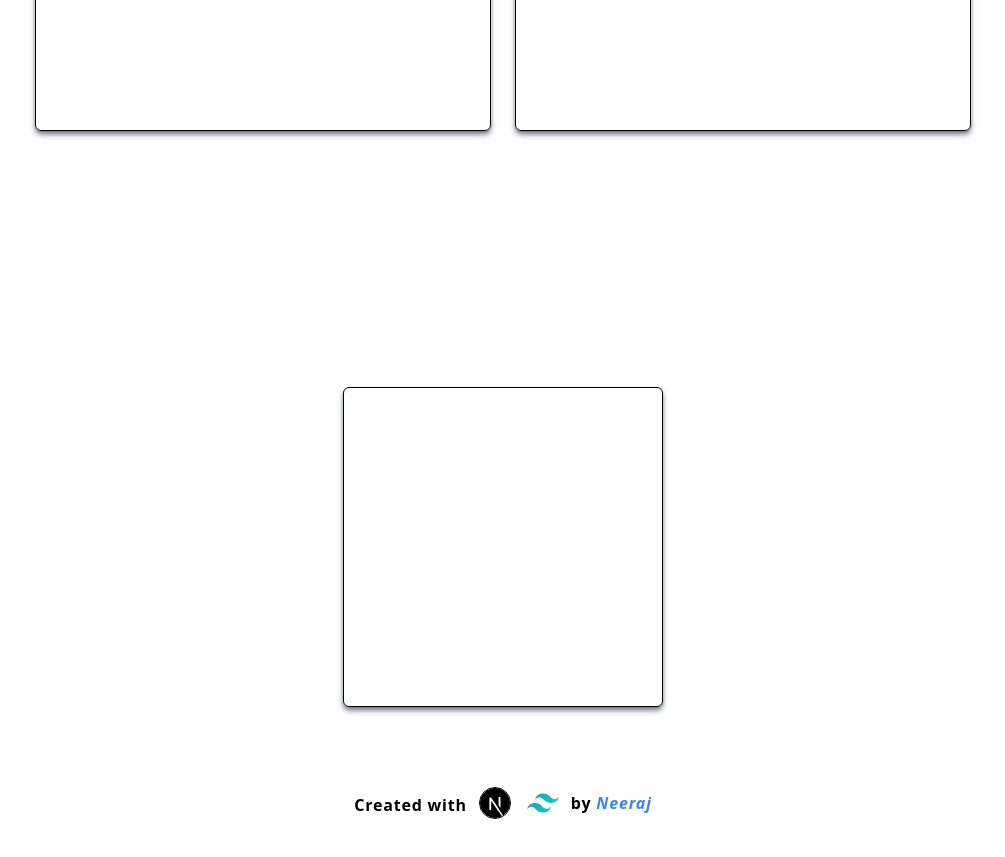
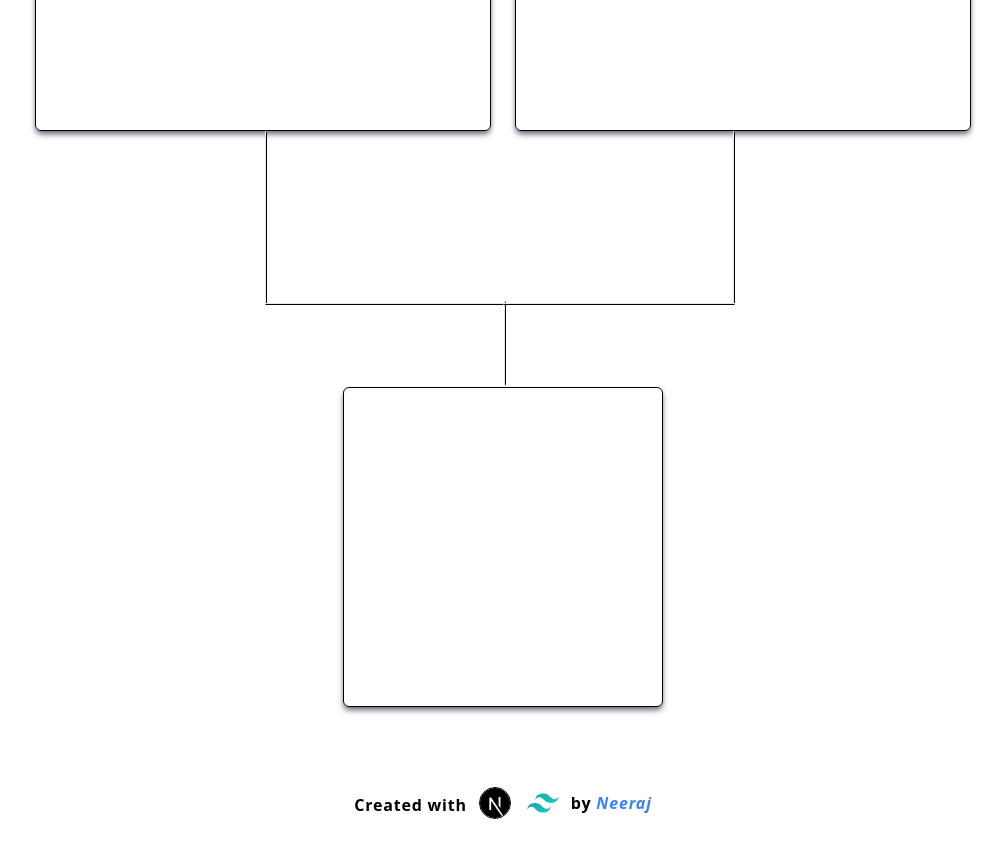
Before and after one commit to NeerajChinna123/SafeMail, a Next.js app: page / in a window 1280 px wide. Shown: the part 3220-4077 px from the top of the page, without its empty margins (137-1142 px from the left). Built offline with nearby package versions, Linux system fonts and the light colour scheme.

Commit message:
Minor Fixes

```diff
--- a/src/components/ImageWithBoundingBox.tsx
+++ b/src/components/ImageWithBoundingBox.tsx
@@ -10,20 +10,20 @@ export const ImageWithBoundingBox = (props: any) => {
         position: 'absolute',
         border: '2px solid red',
         // Using the first prediction for demonstration
-        left: apiCallresponse?.predictions[0].x / 5.3 + 'px',
-        top: apiCallresponse?.predictions[0].y / 6.6 + 'px',
-        width: apiCallresponse?.predictions[0].width / 4.8 + 'px',
-        height: apiCallresponse?.predictions[0].height / 4.8 + 'px'
+        left: apiCallresponse?.predictions[0]?.x / 5.09 + 'px',
+        top: apiCallresponse?.predictions[0]?.y / 6.2 + 'px',
+        width: apiCallresponse?.predictions[0]?.width / 4.8 + 'px',
+        height: apiCallresponse?.predictions[0]?.height / 4.8 + 'px'
     };
 
     const boxStyle1 = {
         position: 'absolute',
         border: '2px solid blue',
         // Using the first prediction for demonstration
-        left: apiCallresponse?.predictions[0].x / 5.3 + 'px',
-        top: apiCallresponse?.predictions[0].y / 6.6 + 'px',
-        width: apiCallresponse?.predictions[0].width / 4.8 + 'px',
-        height: apiCallresponse?.predictions[0].height / 4.8 + 'px'
+        left: apiCallresponse?.predictions[0]?.x / 5 + 'px',
+        top: apiCallresponse?.predictions[0]?.y / 6.2 + 'px',
+        width: apiCallresponse?.predictions[0]?.width / 4.8 + 'px',
+        height: apiCallresponse?.predictions[0]?.height / 4.8 + 'px'
     };
 
     const confidence1 = {
@@ -38,8 +38,6 @@ export const ImageWithBoundingBox = (props: any) => {
     };
 
     const confidence2 = {
-
-
         // Using the first prediction for demonstration
 
         width: '200px',
@@ -55,7 +53,7 @@ export const ImageWithBoundingBox = (props: any) => {
                 <div style={apiCallresponse?.predictions[0]?.class_id == 0 ? boxStyle : boxStyle1}></div>
 
             </div>
-            <div className="font-bold p-1 text-center rounded-md" style={apiCallresponse?.predictions[0]?.class_id == 0 ? confidence1 : confidence2}>{apiCallresponse?.predictions[0]?.confidence * 110}  % </div>
+            <div className="font-bold p-1 text-center rounded-md" style={apiCallresponse?.predictions[0]?.class_id == 0 ? confidence1 : confidence2}>{apiCallresponse?.predictions[0]?.confidence * 120}  % </div>
         </>
     );
 };
--- a/src/containers/RunoutPrediction.tsx
+++ b/src/containers/RunoutPrediction.tsx
@@ -48,6 +48,11 @@ function RunoutPrediction() {
 
 
 
+  const otRedf1 = useRef(null);
+
+  const isVisibleAnalyze1 = useIsVisible(otRedf1);
+
+
   const [video1, setVideo1] = useState("");
 
   const [video2, setVideo2] = useState("");
@@ -89,6 +94,15 @@ function RunoutPrediction() {
   const [analyzeHeight6, setAnalyzeHeight6] = useState("0");
   const [analyzeWidth5, setAnalyzeWidth5] = useState("0");
   const [analyzeWidth4, setAnalyzeWidth4] = useState("0");
+
+
+  const [analyzeHeight7, setAnalyzeHeight7] = useState("0");
+  const [analyzeHeight8, setAnalyzeHeight8] = useState("0");
+  const [analyzeHeight9, setAnalyzeHeight9] = useState("0");
+  const [analyzeWidth6, setAnalyzeWidth6] = useState("0");
+  const [analyzeWidth61, setAnalyzeWidth61] = useState("0");
+  const [analyzeWidth7, setAnalyzeWidth7] = useState("0");
+
 
   const [firstElement, setFirstElement] = useState({});
 
@@ -185,12 +199,12 @@ function RunoutPrediction() {
             // Authorization: `Bearer ${session.accessToken}`,
           },
           params: {
-            api_key: "tE4xehNIehE5UNy85O6V"
+            api_key: "9dqhyGN5hU3MM5CsYowi"
           },
           // withCredentials: true,
         };
         const res = await axios.post(
-          `https://detect.roboflow.com/bail-watch-2/1`,
+          `https://detect.roboflow.com/bail-watch/1`,
           //@ts-ignore
           imagea.imageData,
           customConfig
@@ -305,6 +319,32 @@ function RunoutPrediction() {
       }, 9000);
     }
   }, [isVisibleAnalyze]);
+
+
+  useEffect(() => {
+
+    if (isVisibleAnalyze1) {
+      setTimeout(() => {
+        setAnalyzeHeight7("25%");
+      }, 1000);
+      setTimeout(() => {
+        setAnalyzeWidth6("24.8%");
+        setAnalyzeWidth61("26.8%");
+      }, 2000);
+      setTimeout(() => {
+        setAnalyzeHeight8("12%");
+      }, 3000);
+
+
+      setTimeout(() => {
+        setAnalyzeWidth7("25.8%");
+      }, 8000);
+
+      setTimeout(() => {
+        setAnalyzeHeight9("13.4%");
+      }, 9000);
+    }
+  }, [isVisibleAnalyze1]);
 
 
   console.log('first element : ', firstElement)
@@ -487,8 +527,15 @@ function RunoutPrediction() {
           ></div>
 
         </div>
+
+
+
+
+
+
+
       </div>
-      <div className="flex flex-row justify-between space-x-6">
+      <div className="flex flex-row justify-between space-x-6 relative">
         <div className="p-3 border border-black shadow-md shadow-gray-500 rounded-md w-[30rem] h-[22rem] mt-[21.5rem]">
 
           <p ref={otdRef} className="text-black text-center text-xl p-2 underline">
@@ -504,7 +551,83 @@ function RunoutPrediction() {
           {/* @ts-ignore */}
           {/* {displayImage && <img src={firstElement?.image} />} */}
         </div>
+
+
+        <div className="absolute left-[22%] bottom-[-25%] border border-l-gray h-[10.5rem]"></div>
+        <div
+          style={{
+
+            height: analyzeHeight7,
+          }}
+          className={`absolute left-[22%] top-[100%] transition-all ease-out duration-1000 rotate-180 border border-l-black`}
+        ></div>
+
+
+        <div className="absolute left-[47.5%] bottom-[-36.5%] border border-l-gray h-[5rem]"></div>
+        <div
+          style={{
+
+            height: analyzeHeight8,
+          }}
+          className={`absolute left-[47.5%] top-[124.5%] transition-all ease-out duration-1000 rotate-180 border border-l-black`}
+        ></div>
+
+
+
+        {/* <div className="absolute right-[24%] bottom-[-37.5%] border border-l-gray h-[8rem]"></div>
+        <div
+          style={{
+            height: analyzeHeight8,
+          }}
+          className={`absolute right-[24%] transition-all ease-out duration-1000 rotate-180 border border-l-black`}
+        ></div> */}
+
+
+
+        <div className=" absolute left-[22%] bottom-[-25%] border border-b-gray w-[15rem] "></div>
+        <div
+          style={{
+            width: analyzeWidth61,
+          }}
+          className={`absolute left-[22%]  bottom-[-25%] bottom-0 transition-all ease-out duration-1000 border border-b-black`}
+        ></div>
+
+
+        <div className="absolute left-[72%] bottom-[-25%] border border-l-gray h-[10.5rem]"></div>
+        <div
+          style={{
+
+            height: analyzeHeight7,
+          }}
+          className={`absolute left-[72%] top-[100%] transition-all ease-out duration-1000 rotate-180 border border-l-black`}
+        ></div>
+
+
+        <div className=" absolute right-[25.2%] bottom-[-25%]  border border-b-gray w-[14.4rem] "></div>
+        <div
+
+          style={{
+            width: analyzeWidth6,
+          }}
+          className={`absolute right-[25.2%]  bottom-[-25%] bottom-0 transition-all ease-out duration-1000 border border-b-black`}
+        ></div>
+
+
+
+        {/*
+          <div className=" absolute left-[28%]  bottom-[-24%] border border-b-gray w-[15rem] "></div>
+          <div
+            style={{
+              width: analyzeWidth4,
+            }}
+            className={`absolute left-[28%]  bottom-[-24%] bottom-0 rotate-180 transition-all ease-out duration-1000 border border-b-black`}
+          ></div> */}
+
+
       </div>
+
+
+
 
 
       <div id="decisonMade" className="flex flex-row justify-center mt-[16rem]">
@@ -542,11 +665,7 @@ function RunoutPrediction() {
           </div>
         )}
       </div> */}
-
-
-
-
-      <div>
+      <div ref={otRedf1}>
         <Footer />
         {/* @ts-ignore */}
       </div>
```
